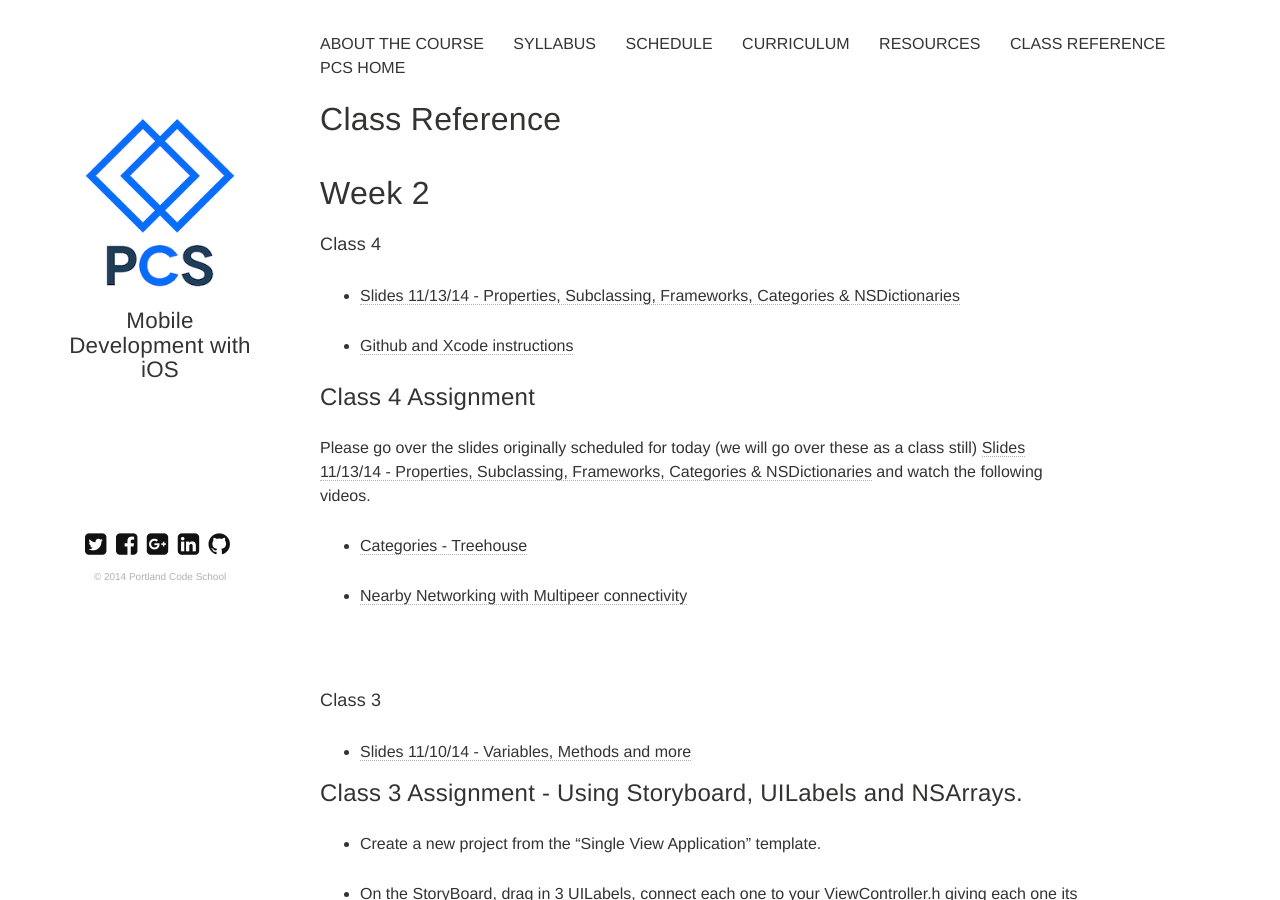
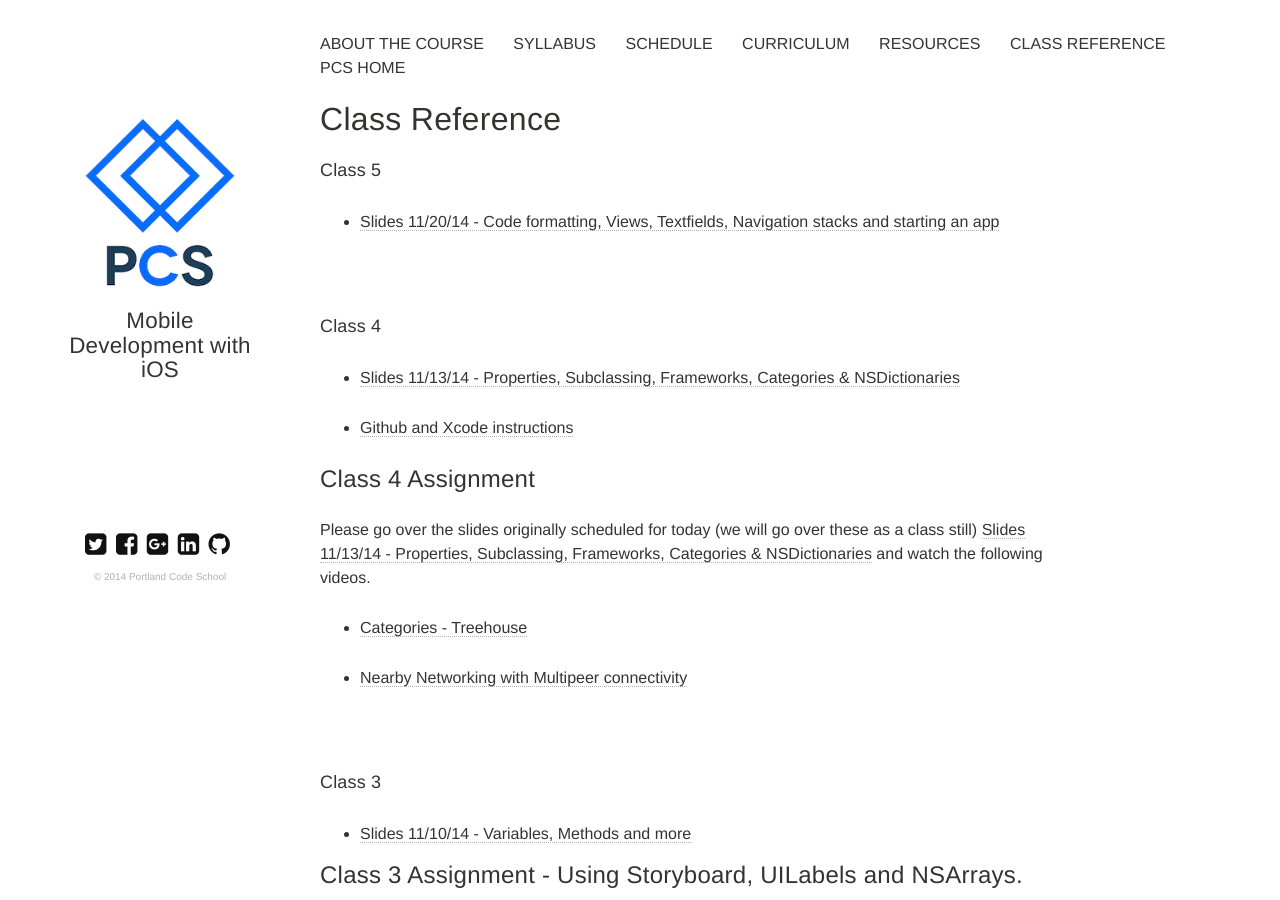
Before and after one commit to portlandcodeschool/ios, a Jekyll site: the page built from reference.md, in a window 1280 px wide and 900 px high. Built offline with Jekyll 4.4.1, drawn with Linux system fonts in a browser that asks for light colours; nearby versions of some CDN libraries.

Commit message:
Update reference.md

```diff
--- a/reference.md
+++ b/reference.md
@@ -5,7 +5,9 @@ title: Class Reference
 tagline: Mobile Development with iOS
 tags: [reference]
 ---
-# Week 2
+####Class 5
+* [Slides 11/20/14 - Code formatting, Views, Textfields, Navigation stacks and starting an app](https://docs.google.com/presentation/d/1nKsy1zb9slQszgEhlv4RGzuX-ZkeJoo_4UJ_WwTIqdU/edit?usp=sharing)
+
 
 ####Class 4
 * [Slides 11/13/14 - Properties, Subclassing, Frameworks, Categories & NSDictionaries](https://docs.google.com/presentation/d/1NCnitdREfOq748VDD4rnCtVX8p2KuDpg7gB1K5yINfw/edit?usp=sharing)
```
